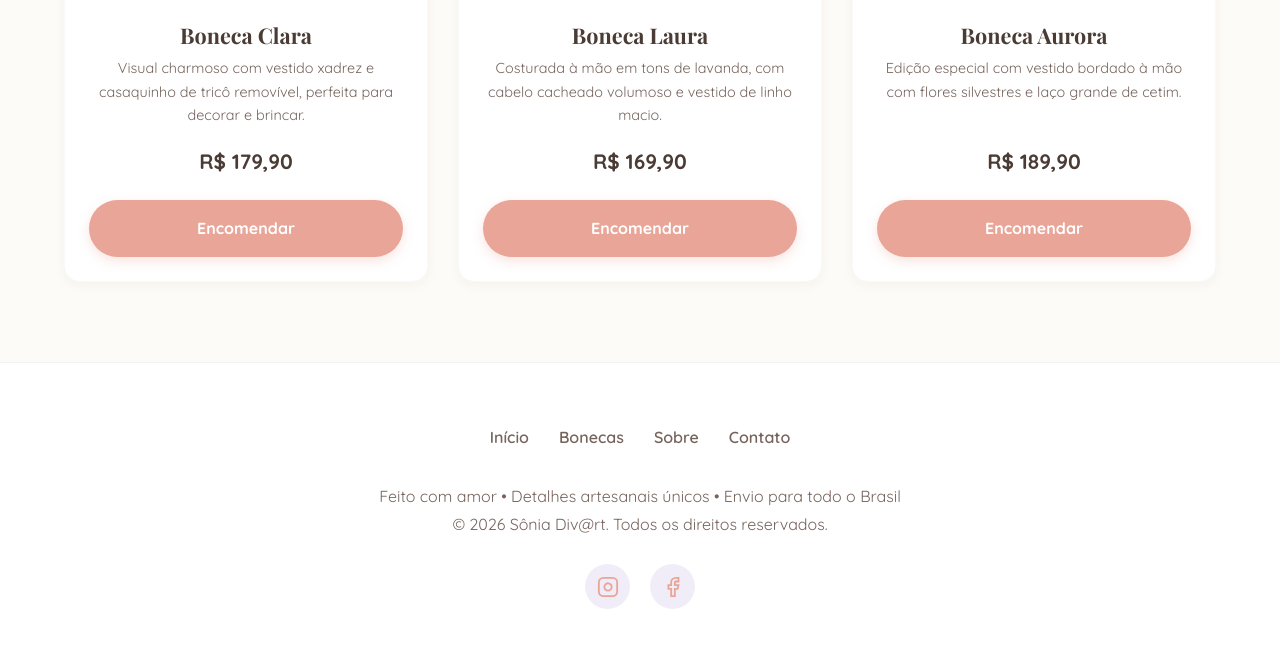
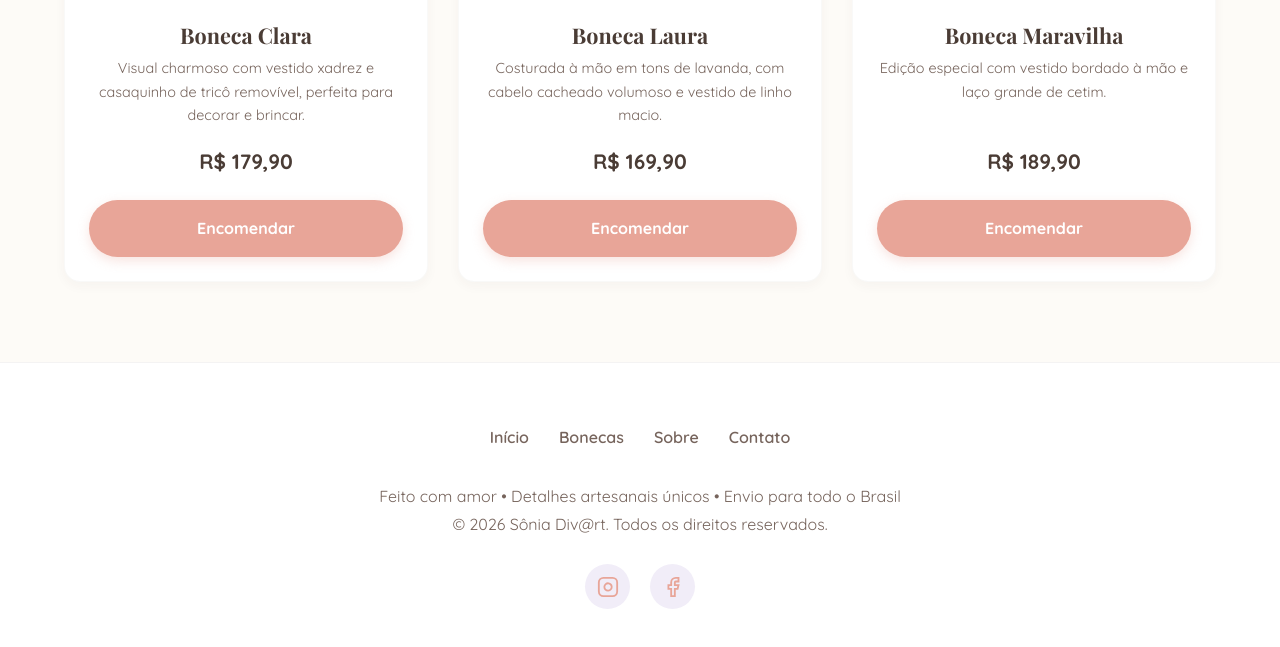
Before and after one commit to luishfrc/PP_Site_Bonecas, a plain HTML site: page bonecas.html in a window 1280 px wide. Shown: the part 1413-2060 px from the top of the page. Drawn offline with nearby package versions, Linux system fonts and the light colour scheme; a web font is replaced by a local one.

Commit message:
maravilha

```diff
--- a/bonecas.html
+++ b/bonecas.html
@@ -95,8 +95,8 @@
                         <img src="image/maravilha.png" alt="Boneca Maravilha">
                     </div>
                     <div class="card-conteudo">
-                        <h3>Boneca Aurora</h3>
-                        <p>Edição especial com vestido bordado à mão com flores silvestres e laço grande de cetim.</p>
+                        <h3>Boneca Maravilha</h3>
+                        <p>Edição especial com vestido bordado à mão e laço grande de cetim.</p>
                         <div class="card-preco">R$ 189,90</div>
                         <a href="contato.html" class="btn-principal">Encomendar</a>
                     </div>
```
